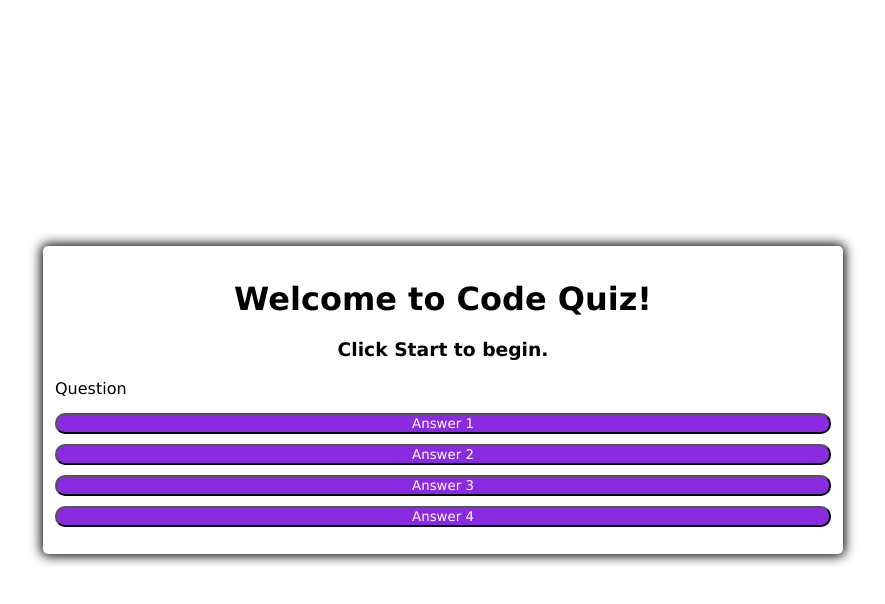
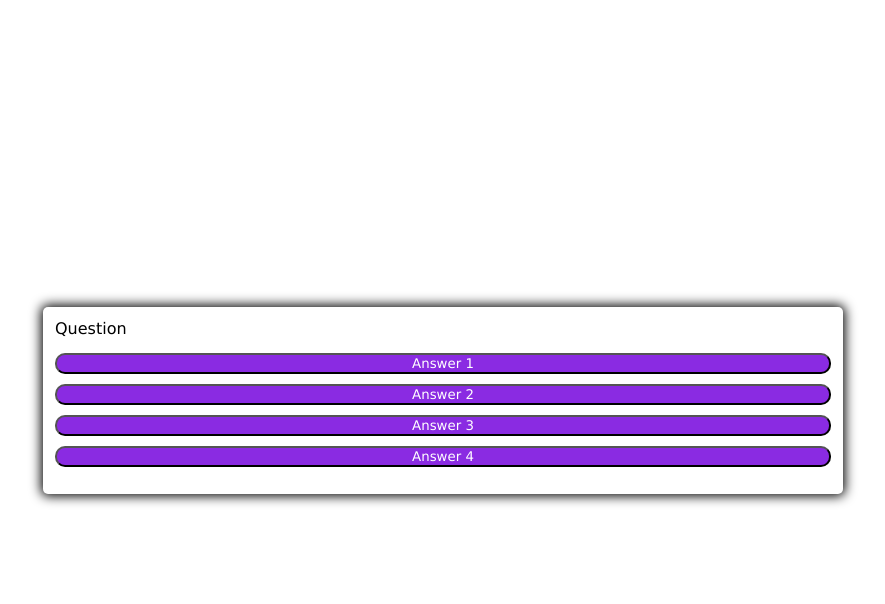
Before and after one commit to Pmarti53/code-quiz, a plain HTML site: page index.html in a window 1280 px wide. Both pictures are taken after a click on the button "Start". Shown: the whole page, without its empty margins (197-1082 px from the left). Drawn offline with Linux system fonts and the light colour scheme.

Commit message:
added questions

```diff
--- a/assets/script.js
+++ b/assets/script.js
@@ -18,8 +18,13 @@
 
 
 var startButton = document.getElementById('start-btn');
-var quizIntro = document.getElementById('quiz-intro');
+var quizIntro = document.getElementById('intro');
 var questionContainer = document.getElementById('question-container');
+var questionElement = document.getElementById('question');
+var answerButtons = document.getElementById('answer-buttons')
+
+var shuffledQuestions, currentQuestionIndex
+
 
 startButton.addEventListener("click", startQuiz)
 
@@ -29,126 +34,52 @@ startButton.addEventListener("click", startQuiz)
 function startQuiz() {
     startButton.classList.add('hide')
     questionContainer.classList.remove('hide')
+    quizIntro.classList.add('hide')
+    shuffledQuestions = questions.sort(() => Math.random() -.5)
+    currentQuestionIndex = 0
     timer(90);
-
+    nextQue
 };
 
+
+
+
+
+
+function nextQue() {
+    showQuestion(shuffledQuestions[currentQuestionIndex])
+}
+
+function showQuestion(question) {
+    questionElement.innerText = question.question
+}
+
+function selectAnswer() {
+
+}
+//Questions
+var questions = [
+    {
+        question: 'Question 1',
+        answers: [
+            {text: '4', correct: true },
+            {text: '22', correct: false },
+            {text: '14', correct: false },
+            {text: '7', correct: false },
+
+        ]
+
+    }
+
+
+]
+//timer function
 function timer(seconds) {
     var remaningTime = seconds;
     window.setTimeout(function () {
-        console.log(remaningTime);
+        // console.log(remaningTime);
         if (remaningTime > 0) {
             timer(remaningTime - 1,);
         }
     }, 1000);
 }
-
-
-
-
-function nextQue() {
-
-}
-
-function selectAnswer() {
-
-}
-// //Questions
-// let questions = [
-//     {
-//         number: 1,
-//         question: "Question 1",
-//         answer: "answer 3",
-//         options: [
-//             "answer 1",
-//             "answer 2",
-//             "answer 3",
-//             "answer 4"
-//         ]
-//     },
-
-//     {
-//         number: 2,
-//         question: "Question 2",
-//         answer: "answer 1",
-//         options: [
-//             "answer 1",
-//             "answer 2",
-//             "answer 3",
-//             "answer 4"
-//         ]
-//     },
-
-//     {
-//         number: 3,
-//         question: "Question 3",
-//         answer: "answer 3",
-//         options: [
-//             "answer 1",
-//             "answer 2",
-//             "answer 3",
-//             "answer 4"
-//         ]
-//     },
-
-//     {
-//         number: 4,
-//         question: "Question 4",
-//         answer: "answer 2",
-//         options: [
-//             "answer 1",
-//             "answer 2",
-//             "answer 3",
-//             "answer 4"
-//         ]
-//     },
-
-//     {
-//         number: 5,
-//         question: "Question 5",
-//         answer: "answer 4",
-//         options: [
-//             "answer 1",
-//             "answer 2",
-//             "answer 3",
-//             "answer 4"
-//         ]
-//     },
-
-//     {
-//         number: 6,
-//         question: "Question 6",
-//         answer: "answer 1",
-//         options: [
-//             "answer 1",
-//             "answer 2",
-//             "answer 3",
-//             "answer 4"
-//         ]
-//     },
-
-//     {
-//         number: 7,
-//         question: "Question 7",
-//         answer: "answer 2",
-//         options: [
-//             "answer 1",
-//             "answer 2",
-//             "answer 3",
-//             "answer 4"
-//         ]
-//     },
-
-//     {
-//         number: 8,
-//         question: "Question 1",
-//         answer: "answer 4",
-//         options: [
-//             "answer 1",
-//             "answer 2",
-//             "answer 3",
-//             "answer 4"
-//         ]
-//     },
-
-// ]
--- a/index.html
+++ b/index.html
@@ -13,7 +13,7 @@
 
 <body>
     <div class="info-box">
-        <header class="quiz-intro">
+        <header id="intro">
             <h1>Welcome to Code Quiz!</h1>
             <h3>Click Start to begin.</h3>
         </header>
```
